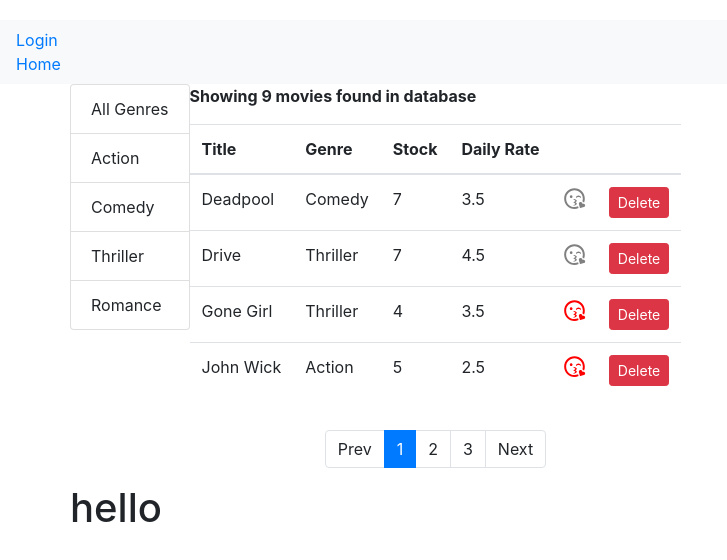
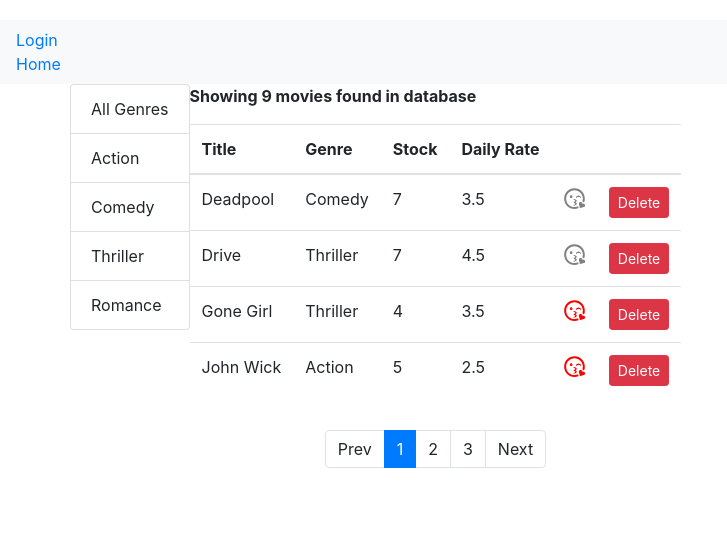
Before and after one commit to SSaquif/movie-app-frontend, a React (Create React App) app: page / in a window 1280 px wide. Shown: the top 560 px of the page, without its empty margins (0-727 px from the left). Built offline with nearby package versions, Linux system fonts and the light colour scheme.

Commit message:
code cleanup

```diff
--- a/src/components/movies.jsx
+++ b/src/components/movies.jsx
@@ -176,9 +176,6 @@ class Movies extends Component {
 						/>
 					</div>
 				</div>
-				<div className="row">
-					<h1>hello</h1>
-				</div>
 			</React.Fragment>
 		);
 	}
```
